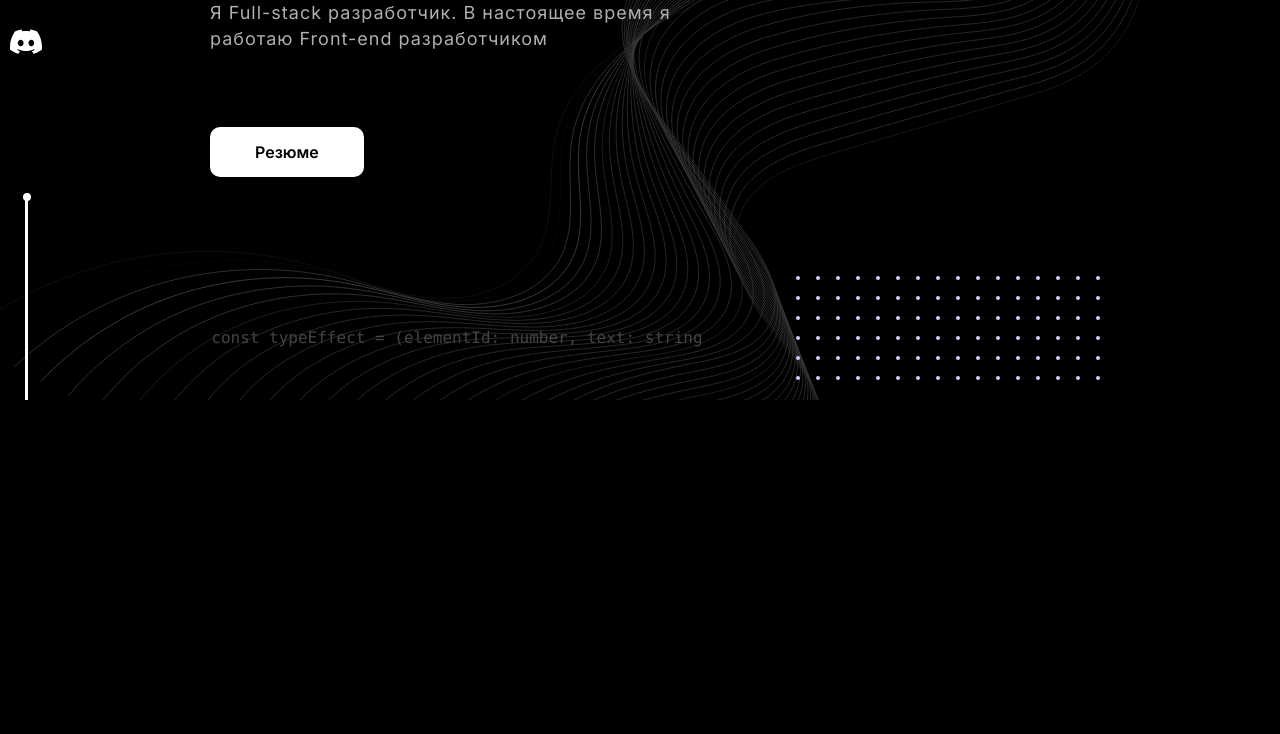
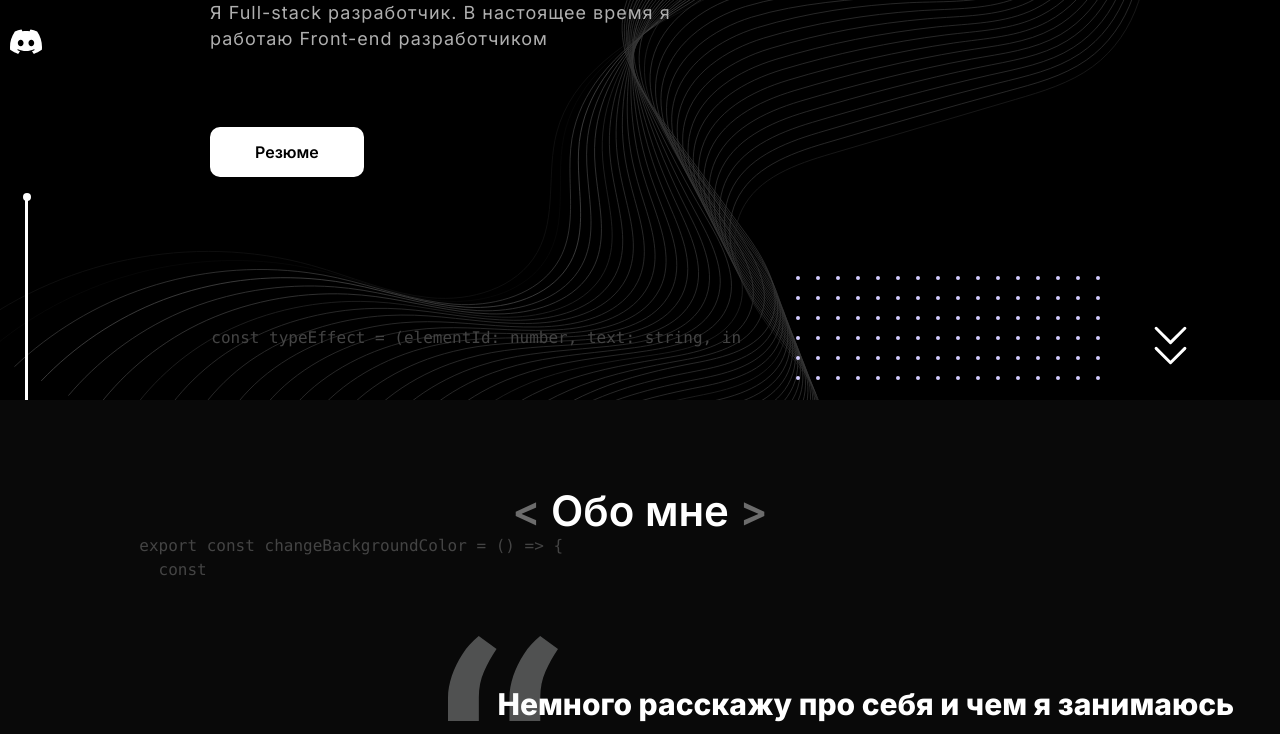
Before and after one commit to swugerd/oleg_kombat, a Next.js app: page / in a window 1280 px wide. Shown: the part 400-1134 px from the top of the page. Before the commit the page ends 800 px from the top, so only its background shows below. Built offline with nearby package versions, Linux system fonts and the light colour scheme.

Commit message:
feat: add responsive for about section

```diff
--- a/src/components/modules/AboutSection/AboutSection.module.scss
+++ b/src/components/modules/AboutSection/AboutSection.module.scss
@@ -9,5 +9,11 @@
     position: absolute;
     left: -50px;
     top: -50px;
+
+    @media (max-width: 768px) {
+      left: -30px;
+      top: -40px;
+      transform: scale(0.5);
+    }
   }
 }
--- a/src/components/modules/AboutSection/AboutSection.tsx
+++ b/src/components/modules/AboutSection/AboutSection.tsx
@@ -21,7 +21,7 @@ const AboutSection = () => {
 
   return (
     <section
-      className={`py-[85px] bg-black-secondary relative overflow-x-hidden`}
+      className={`sm:py-[85px] py-[50px] bg-black-secondary relative overflow-x-hidden`}
       id='about'
       ref={sectionRef}
     >
@@ -29,32 +29,32 @@ const AboutSection = () => {
         <HeadingWithBrackets
           isSectionTitle
           text={t('titles.about')}
-          className='mb-[150px] block text-center'
+          className='lg:mb-[150px] sm:mb-[100px] mb-[50px] block text-center'
         />
-        <div className='flex justify-around mb-[50px]'>
+        <div className='flex justify-between lg:items-start items-center lg:flex-row flex-col-reverse mb-[50px]'>
           <Image
             src={photo}
             alt='My photo'
             width={470}
             height={550}
-            className='rounded-[20px]'
+            className='rounded-[20px] lg:mr-[75px] mt-[50px] relative z-[1000] md:h-[550px] h-[400px] object-cover'
           />
-          <div className='max-w-[580px]'>
+          <div className='max-w-[850px]'>
             <h3
-              className={`text-white font-extrabold text-[30px] leading-[36px] mb-[30px] ${s.quote}`}
+              className={`text-white font-extrabold sm:text-[30px] text-[20px] leading-[36px] mb-[30px] ${s.quote}`}
             >
               {t('about.title')}
             </h3>
-            <p className='text-[18px] leading-[27px] mb-[30px] text-gray font-normal'>
+            <p className='sm:text-[18px] text-[16px] leading-[27px] mb-[30px] text-gray font-normal'>
               {t('about.description')}.
             </p>
-            <p className='text-[18px] leading-[27px] text-gray font-normal'>
+            <p className='sm:text-[18px] text-[16px] leading-[27px] text-gray font-normal'>
               {t('about.subDescription')}.
             </p>
           </div>
         </div>
         <div>
-          <p className='text-[18px] leading-[27px] mb-[50px] text-gray font-normal'>
+          <p className='sm:text-[18px] text-[16px] leading-[27px] sm:mb-[50px] mb-[30px] text-gray font-normal'>
             {t('about.skills')}.
           </p>
           <AnimatePresence>
@@ -72,11 +72,11 @@ const AboutSection = () => {
       {isVisible && (
         <BackgroundText
           text={bgFunctionsTexts[2]}
-          className='absolute top-[110px] left-[120px] max-h-[150px] overflow-y-auto'
+          className='absolute top-[110px] left-[120px] max-h-[150px] overflow-y-auto lg:block hidden'
         />
       )}
       <DotsAnimation
-        className='bottom-[50%] right-[-100px]'
+        className='bottom-[50%] right-[-100px] sm:block hidden'
         dotColor='bg-gray-secondary'
       />
     </section>
--- a/src/components/modules/MainSection/MainSection.tsx
+++ b/src/components/modules/MainSection/MainSection.tsx
@@ -25,7 +25,7 @@ const MainSection = () => {
 
   return (
     <section
-      className={`sm:h-[100vh] container m-auto`}
+      className={`h-[100vh] container m-auto`}
       ref={sectionRef}
       id='main'
     >
--- a/src/components/templates/MainPage/MainPage.tsx
+++ b/src/components/templates/MainPage/MainPage.tsx
@@ -1,13 +1,15 @@
+import AboutSection from '@/components/modules/AboutSection/AboutSection'
 import MainSection from '@/components/modules/MainSection/MainSection'
+import ScrollArrow from '@/components/ui/ScrollArrow/ScrollArrow'
 
 const MainPage = () => {
   return (
     <>
       <MainSection />
-      {/* <AboutSection />
-      <ExperienceSection />
-      <ProjectSection />
-      <ScrollArrow /> */}
+      <AboutSection />
+      {/* <ExperienceSection /> */}
+      {/* <ProjectSection /> */}
+      <ScrollArrow />
     </>
   )
 }
--- a/src/components/ui/BackgroundText/BackgroundText.tsx
+++ b/src/components/ui/BackgroundText/BackgroundText.tsx
@@ -13,6 +13,8 @@ const BackgroundText: FC<IBackgroundTextProps> = ({ text, className }) => {
     }
   }, [animatedText])
 
+  if (window.innerWidth <= 1024) return
+
   return (
     <pre
       ref={ref}
--- a/src/components/ui/ScrollArrow/ScrollArrow.tsx
+++ b/src/components/ui/ScrollArrow/ScrollArrow.tsx
@@ -10,7 +10,7 @@ const ScrollArrow = () => {
   return (
     <AnimatePresence>
       <motion.button
-        className={`fixed right-[75px] transition-all hover:bottom-[30px] bottom-[20px] z-[100]`}
+        className={`fixed md:right-[75px] right-[30px] transition-all hover:bottom-[30px] bottom-[20px] z-[1001]`}
         onClick={() => handleArrowClick()}
         initial={{
           opacity: 0,
```
